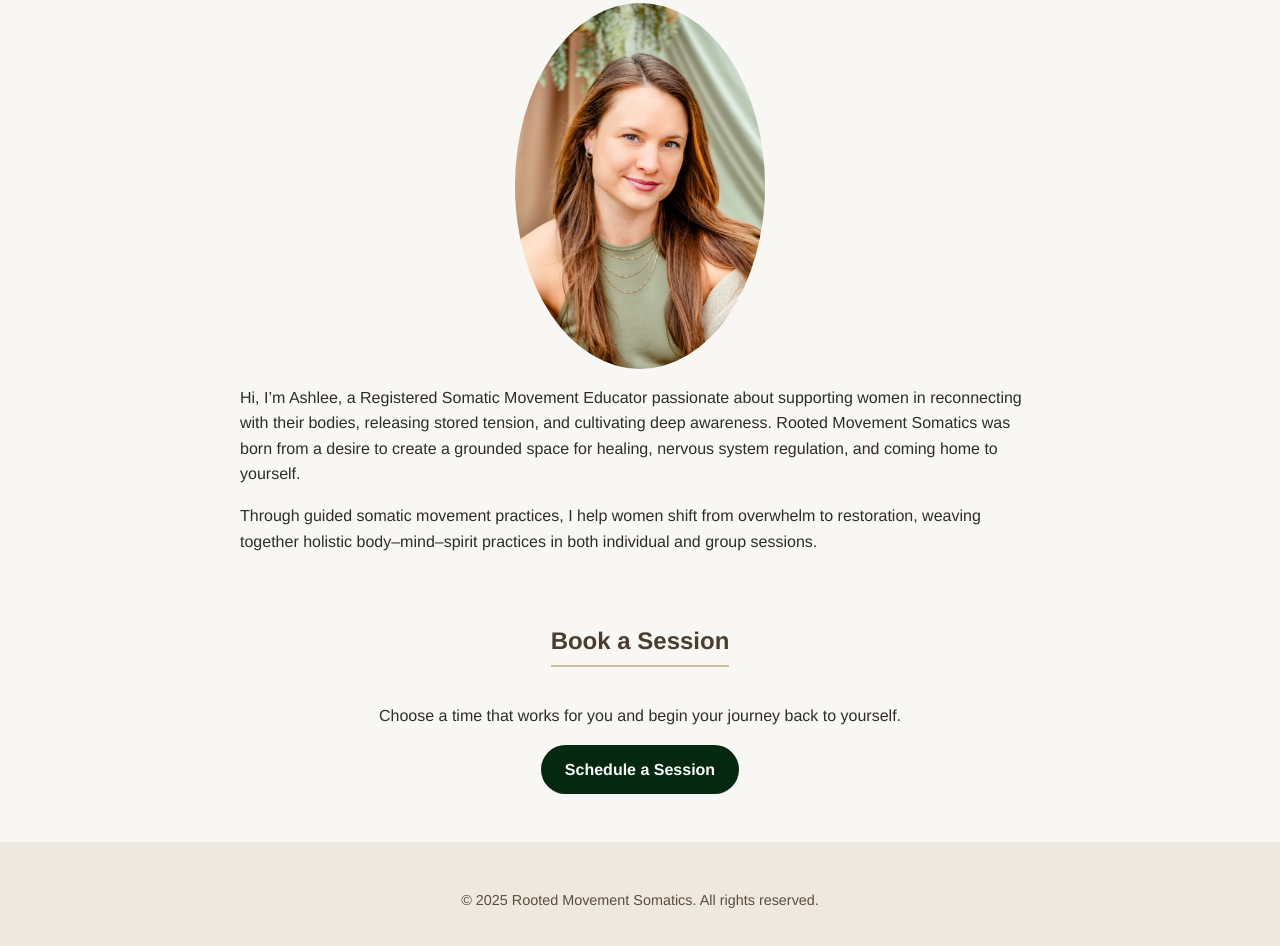
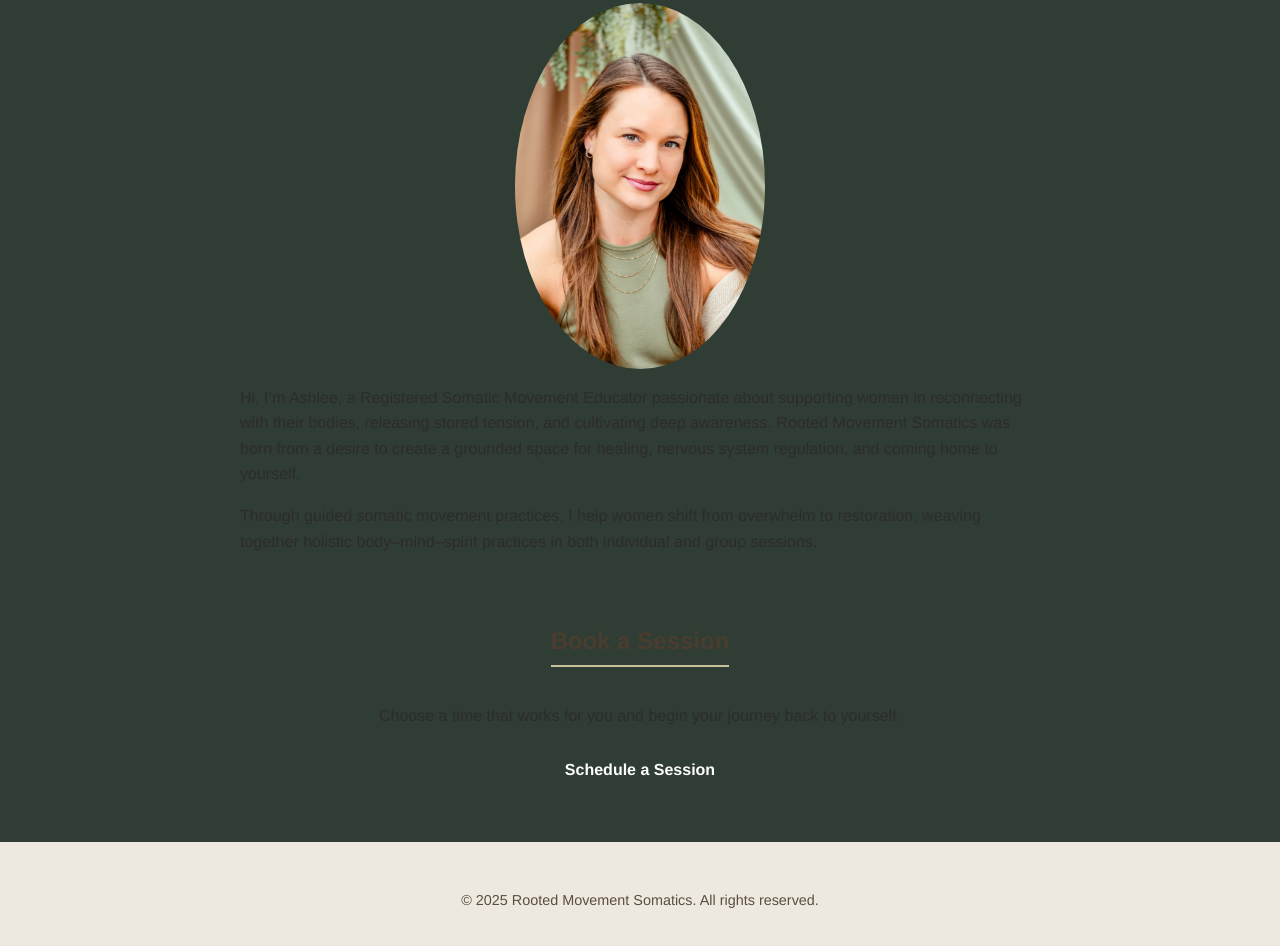
Before and after one commit to DreamTravler7/Rooted-Movement-Site, a plain HTML site: page index.html in a window 1280 px wide. Shown: the part 1064-2010 px from the top of the page. Drawn offline with Linux system fonts and the light colour scheme.

Commit message:
Update index.html

```diff
--- a/index.html
+++ b/index.html
@@ -8,12 +8,12 @@
     body {
       margin: 0;
       font-family: 'Helvetica Neue', sans-serif;
-      background-color: #f9f7f3;
+      background-color: #2F3D35;
       color: #2e2c2b;
       line-height: 1.6;
     }
     header {
-      background-color: #042910;
+      background-color: #2F3D35;
       color: #fff;
       text-align: center;
       padding: 2rem 1rem;
@@ -79,7 +79,7 @@
     }
     .schedule a {
       display: inline-block;
-      background-color: #042910;
+      background-color: #2F3D35;
       color: #fff;
       padding: 0.75rem 1.5rem;
       border-radius: 30px;
```
